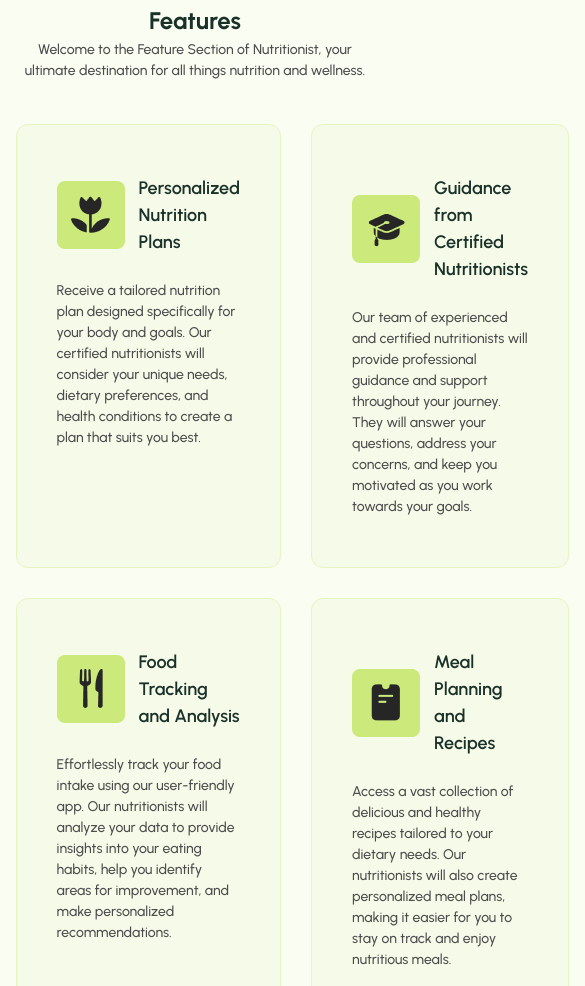
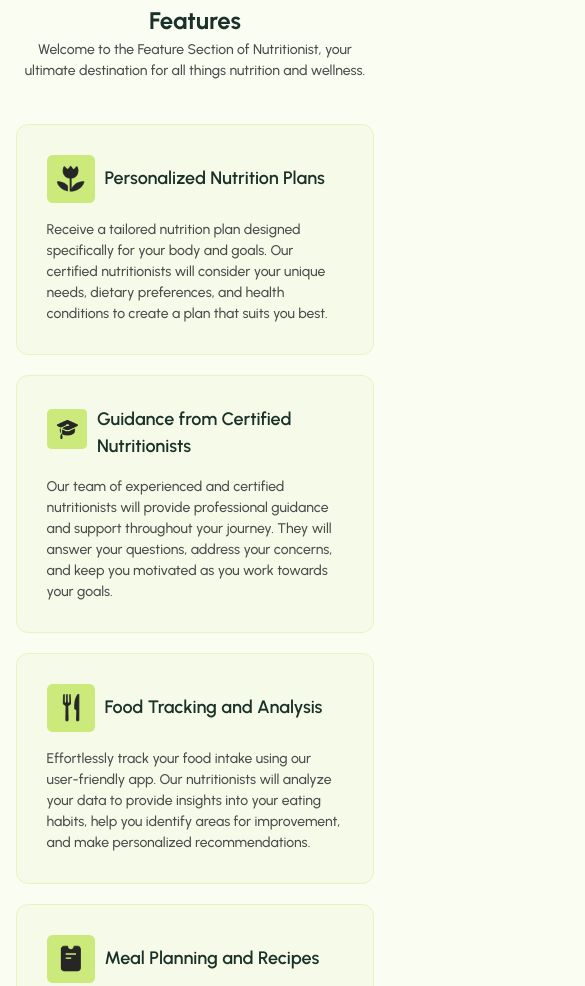
Before and after one commit to jutuli/Day21-22-FinalProject-HealthApp, a plain HTML site: page index.html in a window 390 px wide. Shown: the part 1018-2004 px from the top of the page, 585 px wide, since content can reach past the window. Drawn offline with Linux system fonts and the light colour scheme.

Commit message:
Adjust Features Images Styling

```diff
--- a/assets/css/style.css
+++ b/assets/css/style.css
@@ -330,6 +330,10 @@ ul {
   margin-bottom: 2.4rem;
   gap: 1.4rem;
   &::before {
+    content: "";
+    display: inline-block;
+    background-size: contain;
+    background-repeat: no-repeat;
     width: 6.8rem;
     height: 6.8rem;
     align-self: center;
@@ -337,22 +341,22 @@ ul {
 }
 
 .feature:nth-of-type(1) > h3::before {
-  content: url(../img/flower.png);
+  background-image: url(../img/flower.png);
 }
 .feature:nth-of-type(2) > h3::before {
-  content: url(../img/graduation-cap.png);
+  background-image: url(../img/graduation-cap.png);
 }
 .feature:nth-of-type(3) > h3::before {
-  content: url(../img/cuttlery.png);
+  background-image: url(../img/cuttlery.png);
 }
 .feature:nth-of-type(4) > h3::before {
-  content: url(../img/memo-board.png);
+  background-image: url(../img/memo-board.png);
 }
 .feature:nth-of-type(5) > h3::before {
-  content: url(../img/dumbbell.png);
+  background-image: url(../img/dumbbell.png);
 }
 .feature:nth-of-type(6) > h3::before {
-  content: url(../img/backpack.png);
+  background-image: url(../img/backpack.png);
 }
 
 /* ============= OUR BLOGS STYLING =========== */
@@ -701,6 +705,24 @@ footer nav {
   .happy-customer-img {
     background-color: var(--primary-background);
   }
+
+  /* ===== Features ====== */
+
+  .grid {
+    grid-template: auto / repeat(1, 1fr);
+    gap: 2rem;
+  }
+
+  .feature {
+    padding: 3rem;
+  }
+
+  .feature > h3 {
+    margin-bottom: 1.6rem;
+    gap: 1rem;
+    &::before {
+      width: 4.8rem;
+      height: 4.8rem;
+    }
+  }
 }
-
-/* ===== Features ====== */
```
